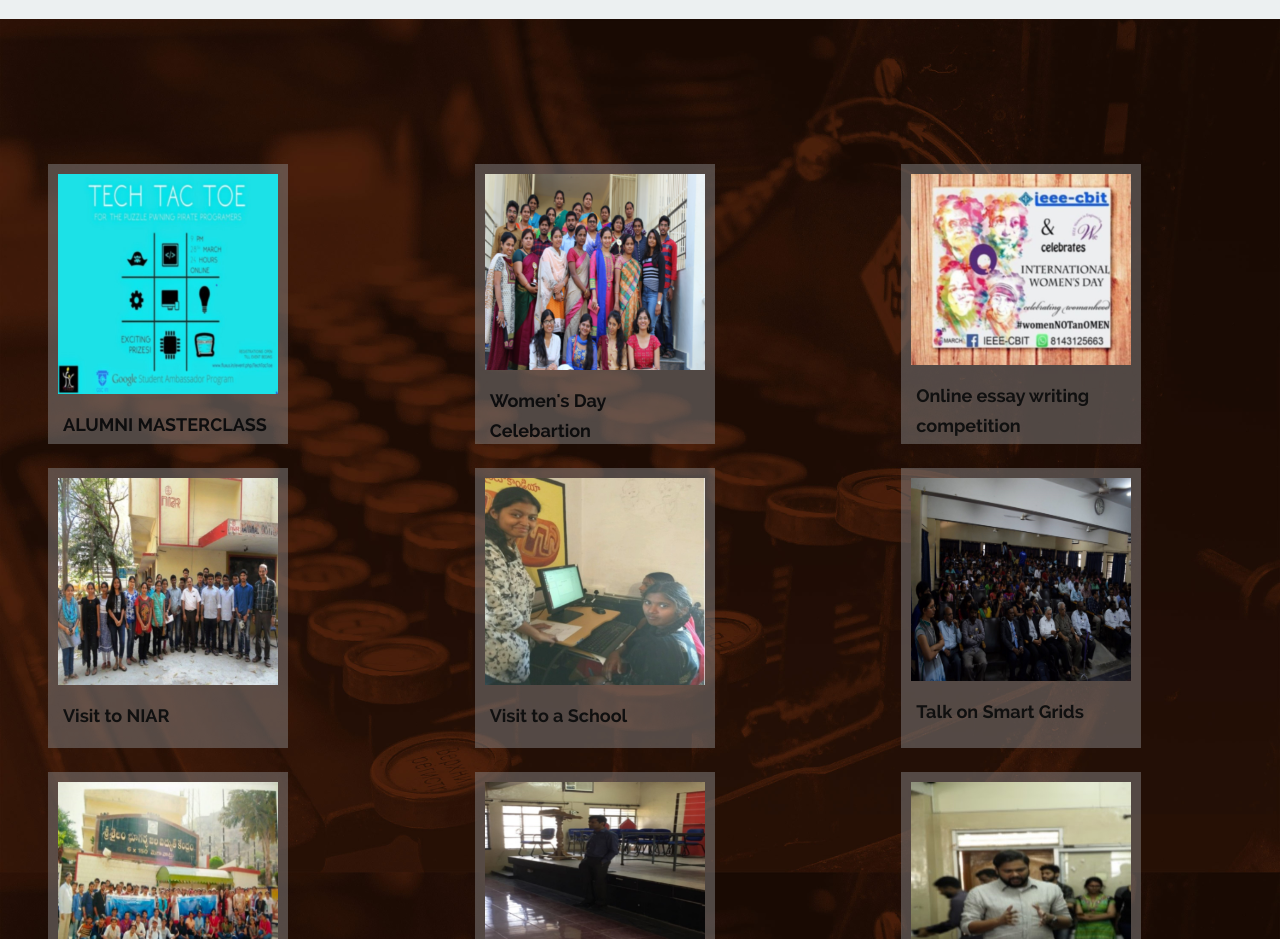
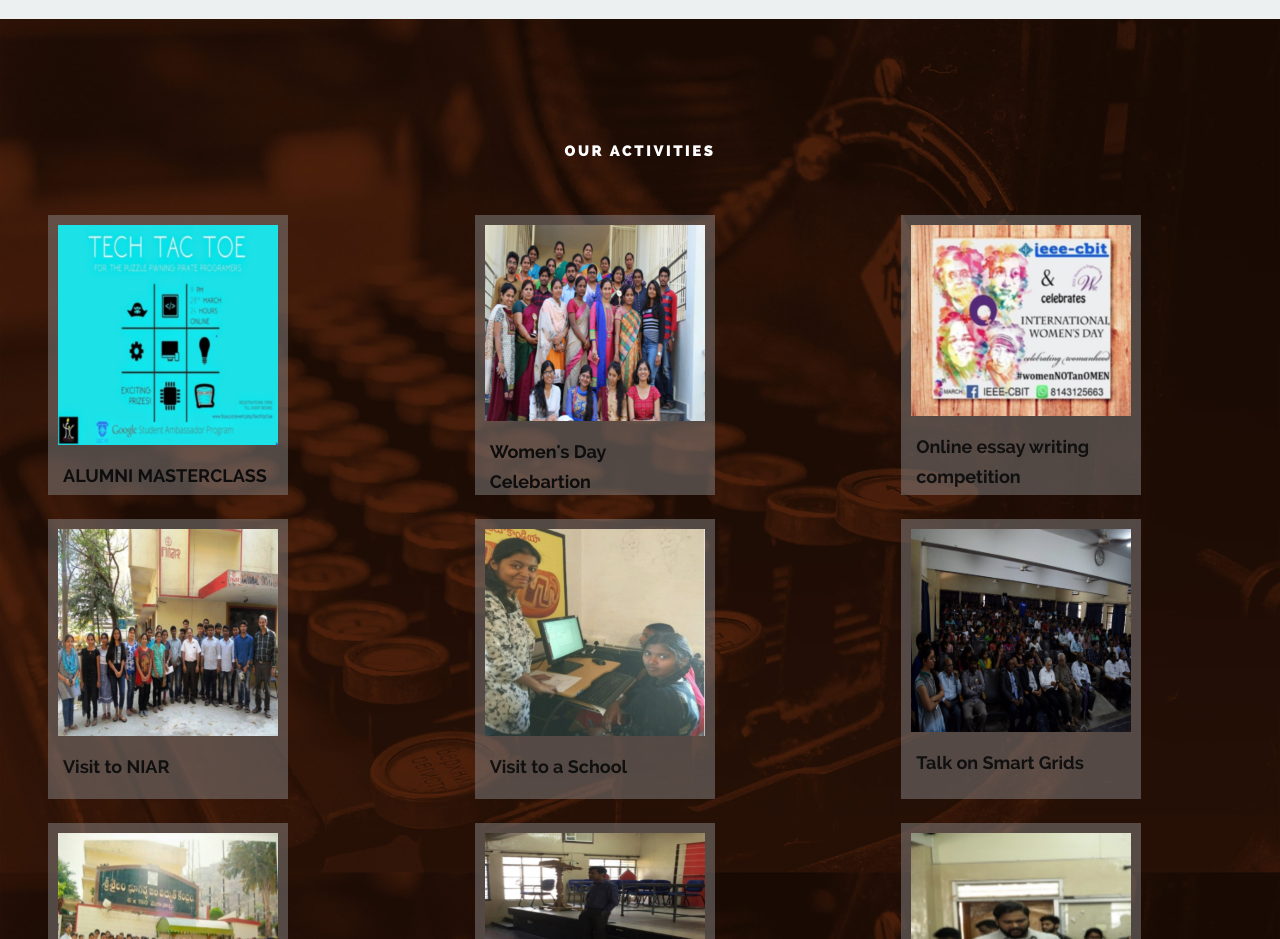
Before and after one commit to amith2610/IEEE-website, a plain HTML site: page index.html in a window 1280 px wide. Shown: the part 2960-3899 px from the top of the page. Drawn offline with nearby package versions, Linux system fonts and the light colour scheme.

Commit message:
activities

```diff
--- a/index.html
+++ b/index.html
@@ -857,7 +857,7 @@ The various competitions that IEEE conducts gives students a platform to expose
 	   <div class="row section-head">
 
 	   	<div class="twelve columns">
-
+        <h1 style="padding-bottom: 10px;">Our Activities</h1><span style="color:rgb(202, 49, 49); "> </span></h1>
 
 		    </div>
 
```
